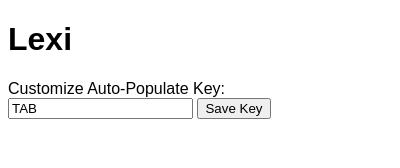
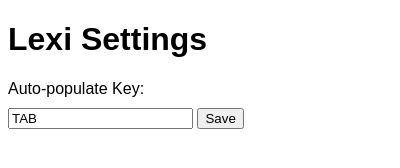
Before and after one commit to landonkruse33/lexi, a browser extension: page popup.html in a window 400 px wide. Drawn offline with Linux system fonts and the light colour scheme; files whose address does not match are found by name.

Commit message:
Update popup.html

```diff
--- a/popup.html
+++ b/popup.html
@@ -3,18 +3,17 @@
 <head>
     <meta charset="UTF-8">
     <meta name="viewport" content="width=device-width, initial-scale=1.0">
-    <title>Lexi</title>
+    <title>Lexi Settings</title>
     <style>
         body { font-family: Arial, sans-serif; }
-        #predictedWord { opacity: 0.7; }
+        label { display: block; margin: 10px 0; }
     </style>
 </head>
 <body>
-    <h1>Lexi</h1>
-    <label for="key">Customize Auto-Populate Key:</label>
+    <h1>Lexi Settings</h1>
+    <label for="key">Auto-populate Key:</label>
     <input type="text" id="key" value="TAB" />
-    <button id="saveKey">Save Key</button>
-    <div id="predictedWord"></div>
+    <button id="save">Save</button>
     <script src="popup.js"></script>
 </body>
 </html>
```
